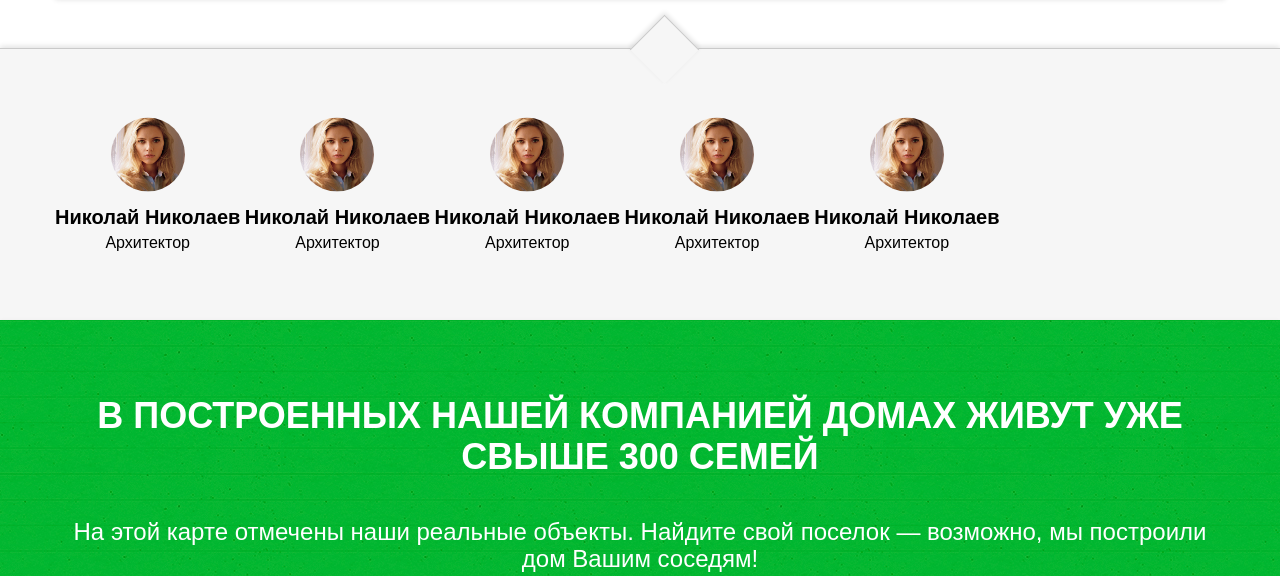
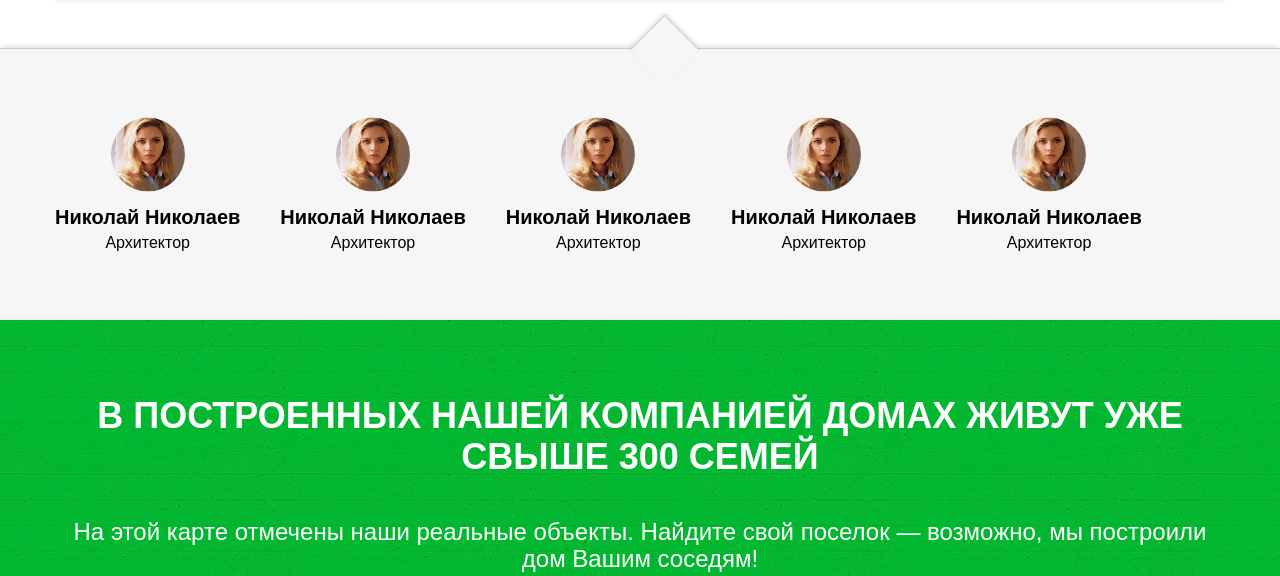
Before and after one commit to aleksey-garah/aleksey-garah.github.io, a website: page index.html in a window 1280 px wide. Shown: the part 4482-5058 px from the top of the page. Drawn offline with Linux system fonts and the light colour scheme; some packages are replaced by stand-ins of ours; files whose address does not match are found by name.

Commit message:
fixed our team bug

```diff
--- a/styles/main.scss
+++ b/styles/main.scss
@@ -623,6 +623,7 @@
 
     .team-members-list-container {
       @include default-container;
+      @include clear-element;
       position: absolute;
       top: 50%;
       left: 0;
@@ -630,8 +631,13 @@
       transform: translateY(-50%);
 
       .team-members-list-item {
-        display: inline-block;
+        float: left;
         text-align: center;
+        margin-right: 40px;
+
+        &:last-child {
+          margin-right: 0;
+        }
 
         .team-members-list-item-image {
           width: 74px;
```
Also changed, not shown: styles/main.css.
